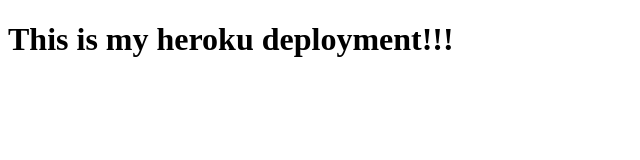
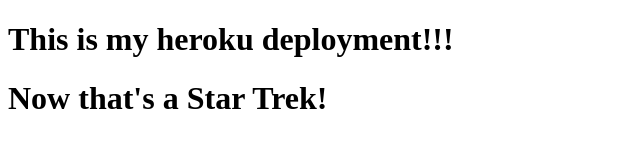
Before and after one commit to WillardWard/f19-deployment-demo, a website: page index.html in a window 1280 px wide. Shown: the whole page, without its empty margins (0-640 px from the left). Drawn offline with Linux system fonts and the light colour scheme.

Commit message:
Now that's a Star Trek!

```diff
--- a/index.html
+++ b/index.html
@@ -8,5 +8,6 @@
 </head>
 <body>
   <h1>This is my heroku deployment!!!</h1>
+  <h1>Now that's a Star Trek!</h1>
 </body>
 </html>
```
